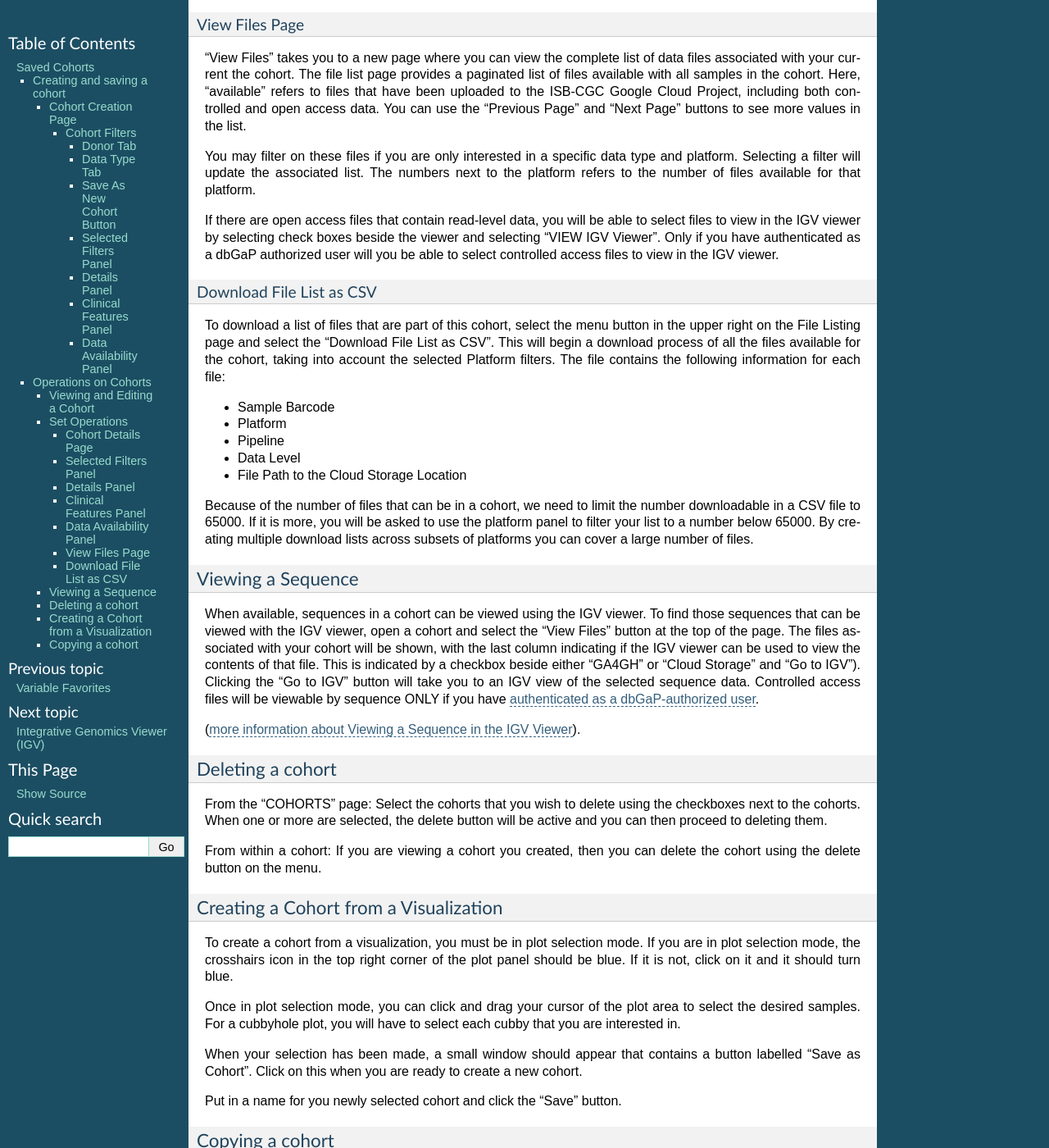
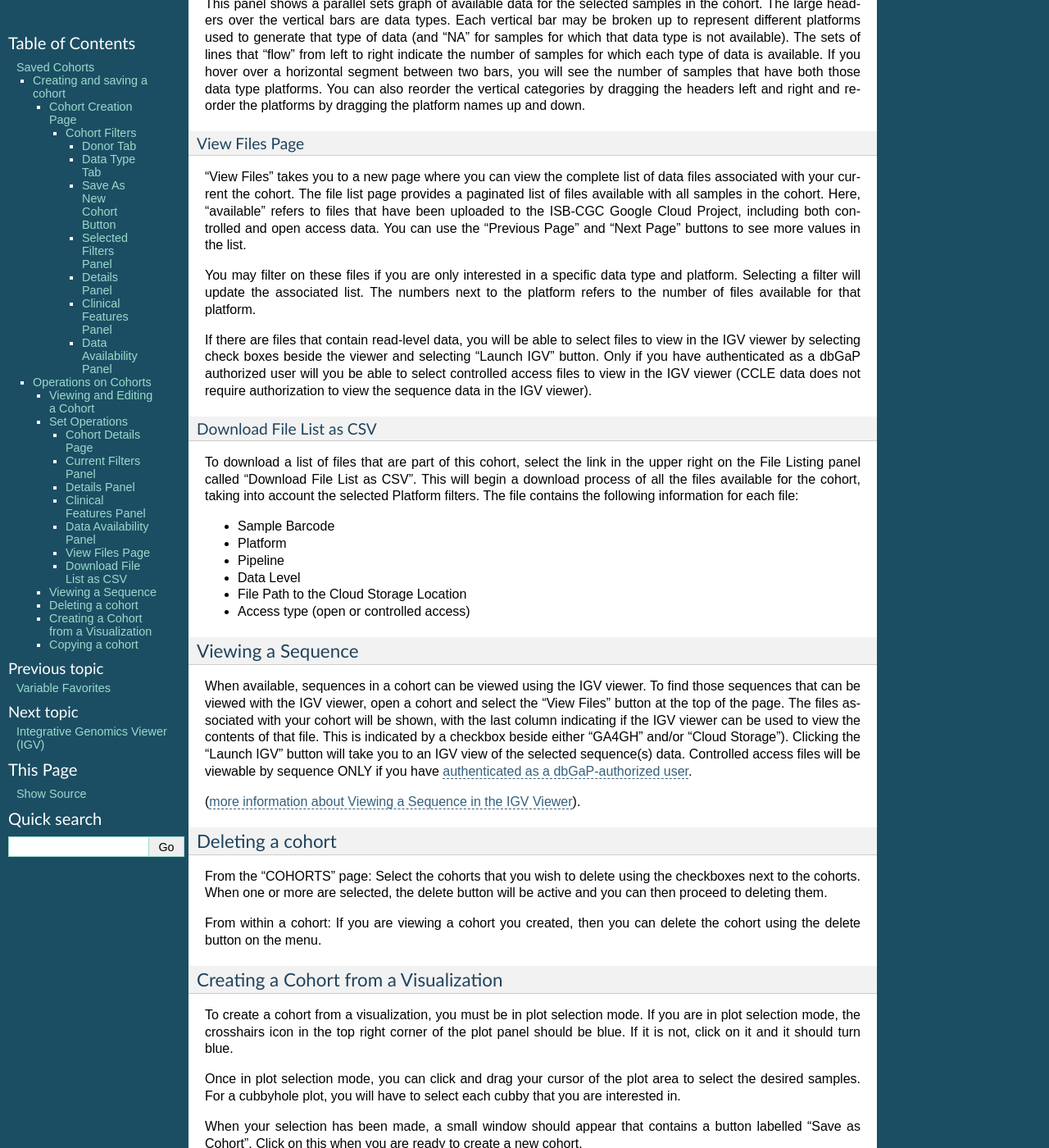
Before and after one commit to isb-cgc/readthedocs, a Sphinx documentation site: the page built from docs/source/sections/webapp/Saved-Cohorts.rst, in a window 1280 px wide and 1400 px high, scrolled down 4955 px. Shown: the whole window at 82% size. Built offline with Sphinx 7.4.7, drawn with Linux system fonts in a browser that asks for light colours; some of the changed text lies outside the part shown.

Commit message:
Update Saved-Cohorts.rst

```diff
--- a/docs/source/sections/webapp/Saved-Cohorts.rst
+++ b/docs/source/sections/webapp/Saved-Cohorts.rst
@@ -19,7 +19,7 @@
 ====================
 
 Using the provided list of filters on the left hand side, you can select the attributes and features
-that you are interested in.  Note that the TCGA project is selected by default as this is the dataset that the majority of researchers are familiar with.  CCLE (The Cancer Cell Line Encyclopedia) data is also available if desired.
+that you are interested in.  Note that the TCGA project is selected by default as this is the dataset that the majority of researchers are familiar with.  CCLE (The Cancer Cell Line Encyclopedia) data is also available if desired - this is open access data set that can be used to view sequence data with the IGV viewer without having dbGaP permissions.
 
 By clicking on a feature, the field will expand and provide you with additional filtering options.
 For example, when you click on "Vital Status", it expands and provides a list containing "Alive", "Dead", and
@@ -31,11 +31,11 @@
 filter values reflect the number of samples that have that attribute based on all other filters that
 have been selected.
 
-Filters are "ANDed" together, meaning that selecting two filters means that the participants and samples are created based on both filters being executed.  There may be cases where you have 0 participants and samples, because the combination of filters you have chosen are ALL not present (AND function).
+Individual selections in a filter are "ORed" together, meaning if any of the selected conditions are met they will be in the filter.  Filters are "ANDed" together, meaning that selecting two filters means that the participants and samples are created based on both filters being executed.  There may be cases where you have 0 participants and samples, because the combination of filters you have chosen are ALL not present (AND function).
 
 Cohort Filters
 --------------
-The panel on the left of the screen, with two tabs called "DONOR" and "DATA TYPE" allow you to apply filters to the cohorts your are creating.  Below are the details of each tab. The Donor panel filter count is interactive in real time annd reflects the count for which filters have samples associated with filters already slected.
+The panel on the left of the screen, with two tabs called "DONOR" and "DATA TYPE" allow you to apply filters to the cohorts your are creating.  Below are the details of each tab.
 
 Donor Tab
 ^^^^^^^^^
@@ -79,7 +81,7 @@
 
 This is where selected filters are shown so there is an easy way to see what filters have been selected.
 
-If you have not saved the cohort yet, clicking on “Clear All” will remove all selected filters.  Also, if you have not saved the cohort yet, selecting an X beside a single filter will remove that filter.  If you have saved the filter, the X is not present as this function is disabled in saved cohorts.
+If you have not saved the cohort yet, clicking on “Clear All” will remove all selected filters.  Also, if you have not saved the cohort yet, selecting an X beside a single filter will remove that filter.  If you have saved the cohort, the X is not present as this function is disabled in saved cohorts (to add back to an existing cohort, you can use set operations - see below).
 
 Details Panel
 ^^^^^^^^^^^^^
@@ -173,17 +175,17 @@
 * Download IDs: Provides a list of sample and participant IDs in the cohort
 * Share: A dialogue box appears and the user is prompted to select registered users to share the cohort with.
 
-Selected Filters Panel
+Current Filters Panel
 ----------------------
 
-This panel displays any filters that have been used on the cohort or any of its ancestors. These cannot be modified.  To add  additional filters to this list use the Edit button.
+This panel displays current filters that have been used on the cohort or any of its ancestors. These cannot be modified.  To add additional filters to this list use the Edit button.
 
 Details Panel
 -------------
 
-This panel displays the number of samples and participants in this cohort. The number of samples may be larger than the number of participants because some participants may have
+This panel displays the Internal ISB-CGC Cohort ID (the identifier you use to programatically use this cohort through our APIs), and the number of samples and participants in this cohort. The number of samples may be larger than the number of participants because some participants may have
 provided multiple samples.
-This panel also displays "Your Permissions" which can be either owner or reader, as well as revision history.
+This panel also displays "Your Permissions" which can be either owner or reader, as well as revision history.  If you have edited the cohort, the fiters that were used to originally create the cohort are displayed under the "Creation Filters" label, the newly applied filters since original creation are displayed under the "Applied Filters" label.
 
 Clinical Features Panel
 -----------------------
@@ -221,14 +223,14 @@
 You may filter on these files if you are only interested in a specific data type and platform. Selecting a filter will
 update the associated list. The numbers next to the platform refers to the number of files available for that platform.
 
-If there are open access files that contain read-level data, you will be able to select files to view in the IGV
-viewer by selecting check boxes beside the viewer and selecting "VIEW IGV Viewer".  Only if you have authenticated
-as a dbGaP authorized user will you be able to select controlled access files to view in the IGV viewer.
+If there are files that contain read-level data, you will be able to select files to view in the IGV
+viewer by selecting check boxes beside the viewer and selecting "Launch IGV" button.  Only if you have authenticated
+as a dbGaP authorized user will you be able to select controlled access files to view in the IGV viewer (CCLE data does not require authorization to view the sequence data in the IGV viewer).
 
 Download File List as CSV
 -------------------------
 
-To download a list of files that are part of this cohort, select the menu button in the upper right on the File Listing page and select the "Download File List as CSV". This will begin a
+To download a list of files that are part of this cohort, select the link in the upper right on the File Listing panel called "Download File List as CSV". This will begin a
 download process of all the files available for the cohort, taking into account the selected Platform filters. The file
 contains the following information for each file:
 
@@ -237,14 +239,13 @@
 * Pipeline
 * Data Level
 * File Path to the Cloud Storage Location
-
-Because of the number of files that can be in a cohort, we need to limit the number downloadable in a CSV file to 65000.  If it is more, you will be asked to use the platform panel to filter your list to a number below 65000.  By creating multiple download lists across subsets of platforms you can cover a large number of files.
+* Access type (open or controlled access)
 
 Viewing a Sequence
 ==================
 
 When available, sequences in a cohort can be viewed using the IGV viewer.  To find those sequences that can be viewed with the IGV viewer, open a cohort and select the "View Files" button at the top of the page.  The files associated with your cohort will be shown, with the last column indicating if the IGV viewer can be used to view the contents of that file.
-This is indicated by a checkbox beside either "GA4GH" or "Cloud Storage"  and "Go to IGV").  Clicking the "Go to IGV" button will take you to an IGV view of the selected sequence data.
+This is indicated by a checkbox beside either "GA4GH" and/or "Cloud Storage").  Clicking the "Launch IGV" button will take you to an IGV view of the selected sequence(s) data.
 Controlled access files will be viewable by sequence ONLY if you have `authenticated as a dbGaP-authorized user <Gaining-Access-To-TCGA-Contolled-Access-Data.html>`_.
 
 (`more information about Viewing a Sequence in the IGV Viewer <IGV-Browser.html>`_).
```
Also changed, not shown: other parts of docs/source/sections/webapp/Saved-Cohorts.rst (+3 -1 lines).
